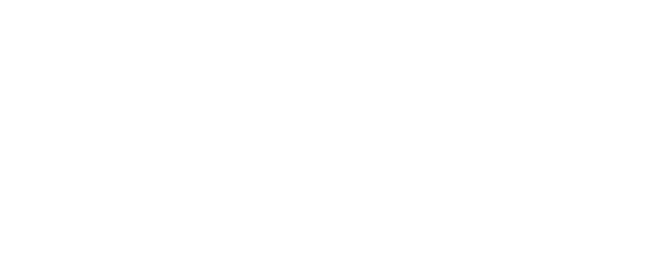
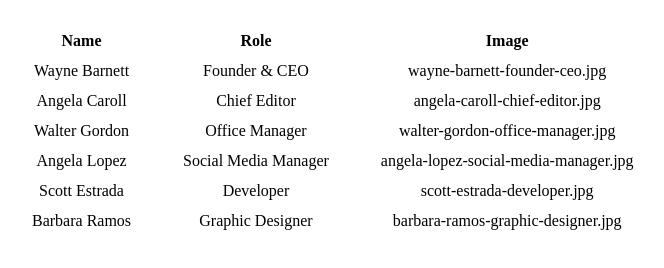
Before and after one commit to manuelnones/js-our-team, a plain HTML site: page index.html in a window 1280 px wide. Shown: the whole page, without its empty margins (0-664 px from the left). Drawn offline with Linux system fonts and the light colour scheme.

Commit message:
fin milestone 2 and exercise

```diff
--- /dev/null
+++ b/css/style.css
@@ -0,0 +1,21 @@
+* {
+    margin: 0;
+    padding: 0;
+    box-sizing: border-box;
+}
+
+table {
+    margin: 30px;
+    text-align: center;
+}
+
+th {
+    padding-right: 50px;
+    padding-bottom: 10px;
+
+}
+
+td {
+    padding-right: 50px;
+    padding-bottom: 10px;
+}
--- a/index.html
+++ b/index.html
@@ -5,10 +5,53 @@
     <meta charset="UTF-8">
     <meta http-equiv="X-UA-Compatible" content="IE=edge">
     <meta name="viewport" content="width=device-width, initial-scale=1.0">
+    <link rel="stylesheet" href="css/style.css">
     <title>Document</title>
 </head>
 
 <body>
+
+    <table>
+        <thead>
+            <th id="title-name"></th>
+            <th id="title-role"></th>
+            <th id="title-img"></th>
+        </thead>
+
+        <tbody>
+            <tr>
+                <td id="member1"></td>
+                <td id="role1"></td>
+                <td id="img1"></td>
+            </tr>
+            <tr>
+                <td id="member2"></td>
+                <td id="role2"></td>
+                <td id="img2"></td>
+            </tr>
+            <tr>
+                <td id="member3"></td>
+                <td id="role3"></td>
+                <td id="img3"></td>
+            </tr>
+            <tr>
+                <td id="member4"></td>
+                <td id="role4"></td>
+                <td id="img4"></td>
+            </tr>
+            <tr>
+                <td id="member5"></td>
+                <td id="role5"></td>
+                <td id="img5"></td>
+            </tr>
+            <tr>
+                <td id="member6"></td>
+                <td id="role6"></td>
+                <td id="img6"></td>
+            </tr>
+        </tbody>
+    </table>
+
     <script type="text/javascript" src="js/script.js"></script>
 </body>
 
--- a/js/script.js
+++ b/js/script.js
@@ -5,6 +5,8 @@ Ogni membro è caratterizzato dalle seguenti informazioni: nome, ruolo e foto.
     x creare array
     x creare oggetti all interno dell array
     x stampare in console nome, ruolo e stringa foto per ogni membro
+    - stampare le stesse informazioni ma in pagina
+    - creare le variabili degli elementi html
 
 */
 
@@ -40,7 +42,63 @@ const arrayMembers = [{
     }
 ];
 
+const titleNameElement = document.getElementById(`title-name`);
+const titleRoleElement = document.getElementById(`title-role`);
+const titleImgElement = document.getElementById(`title-img`);
+
+const member1Element = document.getElementById(`member1`);
+const member2Element = document.getElementById(`member2`);
+const member3Element = document.getElementById(`member3`);
+const member4Element = document.getElementById(`member4`);
+const member5Element = document.getElementById(`member5`);
+const member6Element = document.getElementById(`member6`);
+
+const role1Element = document.getElementById(`role1`);
+const role2Element = document.getElementById(`role2`);
+const role3Element = document.getElementById(`role3`);
+const role4Element = document.getElementById(`role4`);
+const role5Element = document.getElementById(`role5`);
+const role6Element = document.getElementById(`role6`);
+
+const img1Element = document.getElementById(`img1`);
+const img2Element = document.getElementById(`img2`);
+const img3Element = document.getElementById(`img3`);
+const img4Element = document.getElementById(`img4`);
+const img5Element = document.getElementById(`img5`);
+const img6Element = document.getElementById(`img6`);
+
+
 for (let key in arrayMembers) {
     console.log(arrayMembers[key].nome + ` ` + arrayMembers[key].ruolo + ` ` + arrayMembers[key].foto);
 
 };
+
+
+titleNameElement.innerHTML = `Name`;
+titleRoleElement.innerHTML = `Role`;
+titleImgElement.innerHTML = `Image`;
+
+
+member1Element.innerHTML = arrayMembers[0].nome;
+role1Element.innerHTML = arrayMembers[0].ruolo;
+img1Element.innerHTML = arrayMembers[0].foto;
+
+member2Element.innerHTML = arrayMembers[1].nome;
+role2Element.innerHTML = arrayMembers[1].ruolo;
+img2Element.innerHTML = arrayMembers[1].foto;
+
+member3Element.innerHTML = arrayMembers[2].nome;
+role3Element.innerHTML = arrayMembers[2].ruolo;
+img3Element.innerHTML = arrayMembers[2].foto;
+
+member4Element.innerHTML = arrayMembers[3].nome;
+role4Element.innerHTML = arrayMembers[3].ruolo;
+img4Element.innerHTML = arrayMembers[3].foto;
+
+member5Element.innerHTML = arrayMembers[4].nome;
+role5Element.innerHTML = arrayMembers[4].ruolo;
+img5Element.innerHTML = arrayMembers[4].foto;
+
+member6Element.innerHTML = arrayMembers[5].nome;
+role6Element.innerHTML = arrayMembers[5].ruolo;
+img6Element.innerHTML = arrayMembers[5].foto;
```
